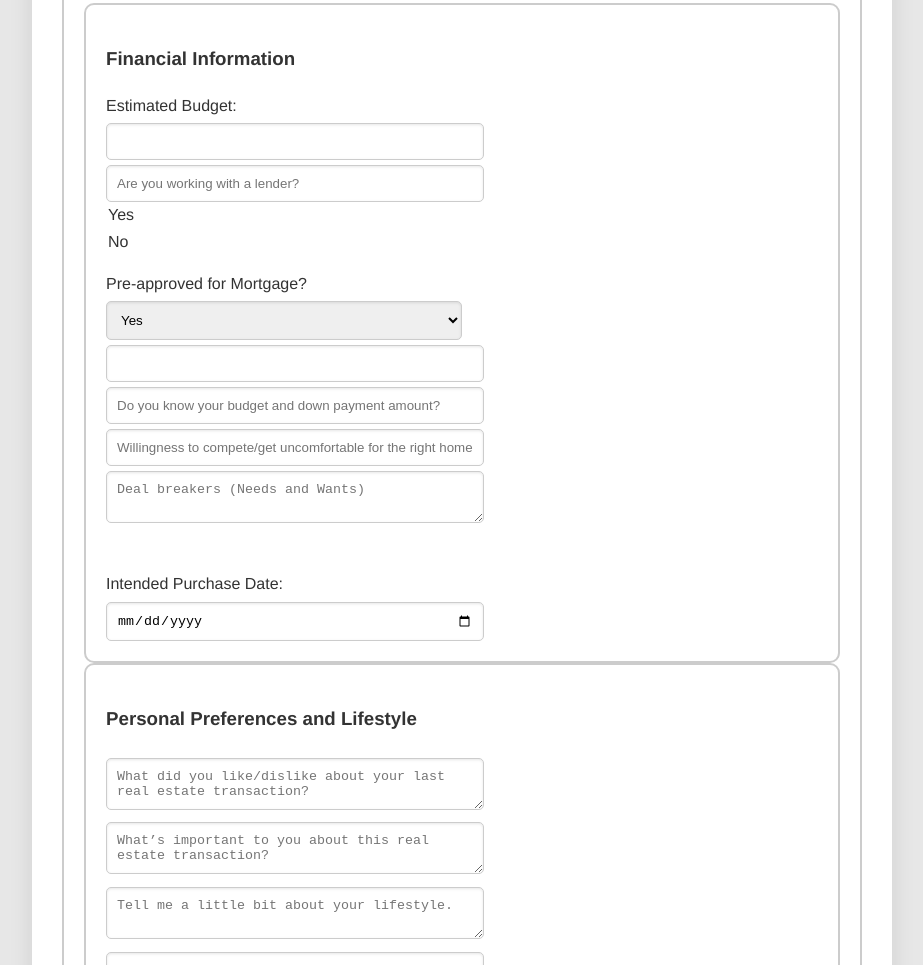
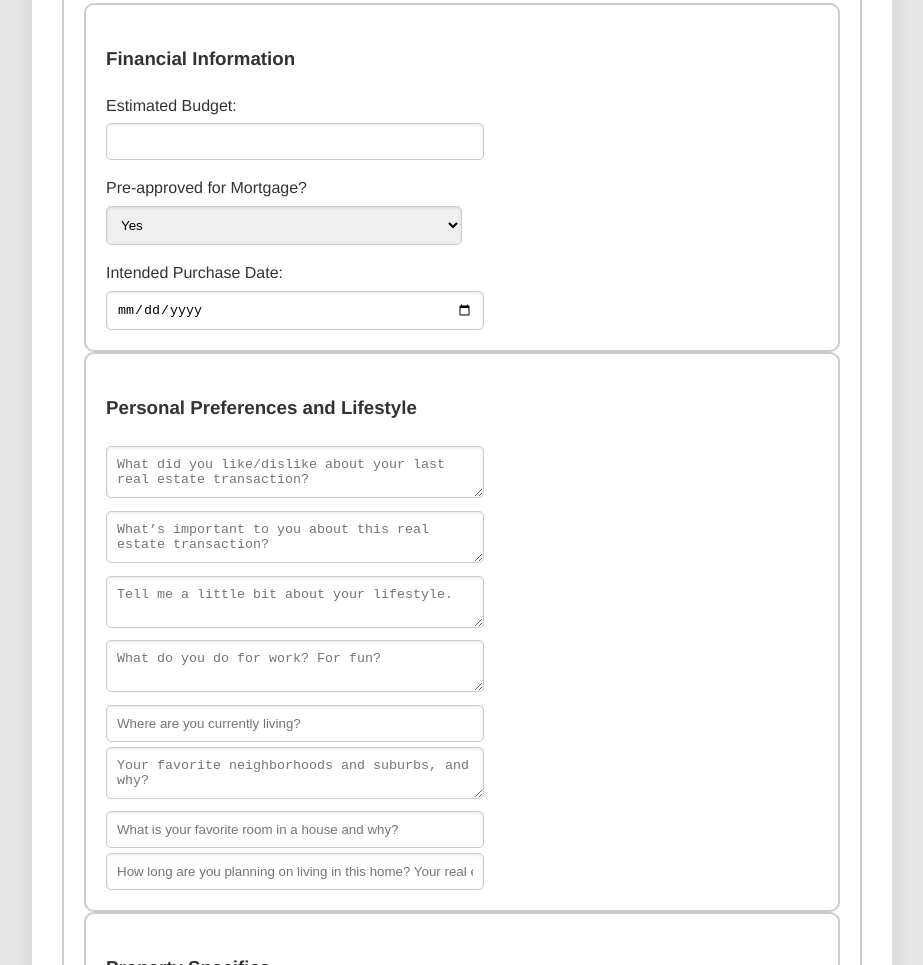
Before and after one commit to hivoltgdevelopment/Buyer-Form, a website: page sendmail/index.html in a window 1280 px wide. Shown: the part 2088-3053 px from the top of the page, without its empty margins (178-1101 px from the left). Drawn offline with Linux system fonts and the light colour scheme.

Commit message:
changed text

```diff
--- a/sendmail/index.html
+++ b/sendmail/index.html
@@ -316,21 +316,15 @@
 
 
     <!-- Financial Information Section -->
+    <!-- Financial Information Section -->
     <div class="form-section">
     <h3>Financial Information</h3>
         <label for="budget">Estimated Budget:</label>
         <input type="number" id="budget" name="budget"><br>
-        <input type="text" id="workingWithLender" name="workingWithLender" placeholder="Are you working with a lender?"><br>
-            <option value="yes">Yes</option>
-            <option value="no">No</option>
         <label for="mortgage">Pre-approved for Mortgage?</label>
-         <select id="mortgage" name="Mortgage">
-            <option value="yes">Yes</option>
-            <option value="no">No</option>
-        <input type="number" id="estimated down payment" name="estimated down payment"><br>
-        <input type="text" id="budgetDownPayment" name="budgetDownPayment" placeholder="Do you know your budget and down payment amount?"><br>
-        <input type="text" id="willingnessToCompete" name="willingnessToCompete" placeholder="Willingness to compete/get uncomfortable for the right home"><br>
-         <textarea id="dealBreakers" name="dealBreakers" placeholder="Deal breakers (Needs and Wants)"></textarea><br>
+         <select id="mortgage" name="mortgage">
+        <option value="yes">Yes</option>
+        <option value="no">No</option>
         <!-- Other options -->
     </select><br>
         <label for="purchaseDate">Intended Purchase Date:</label>
```
